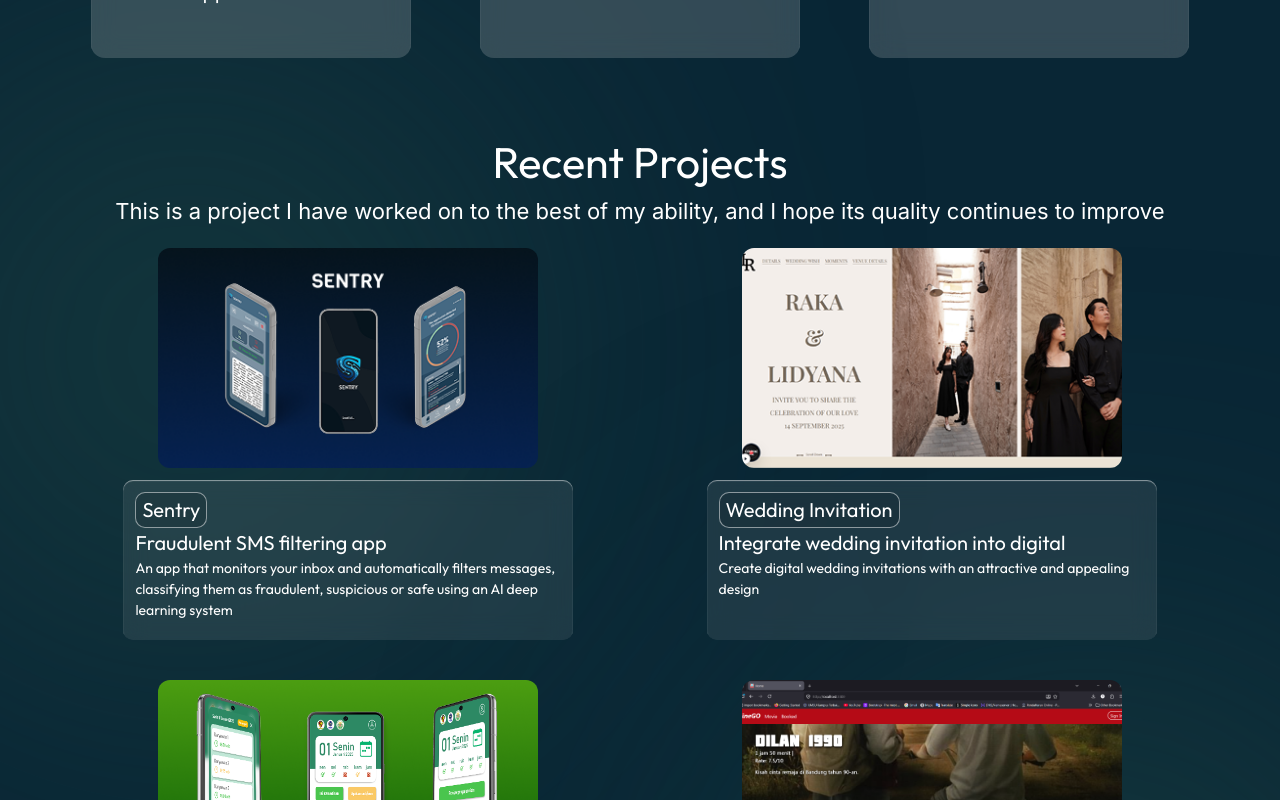
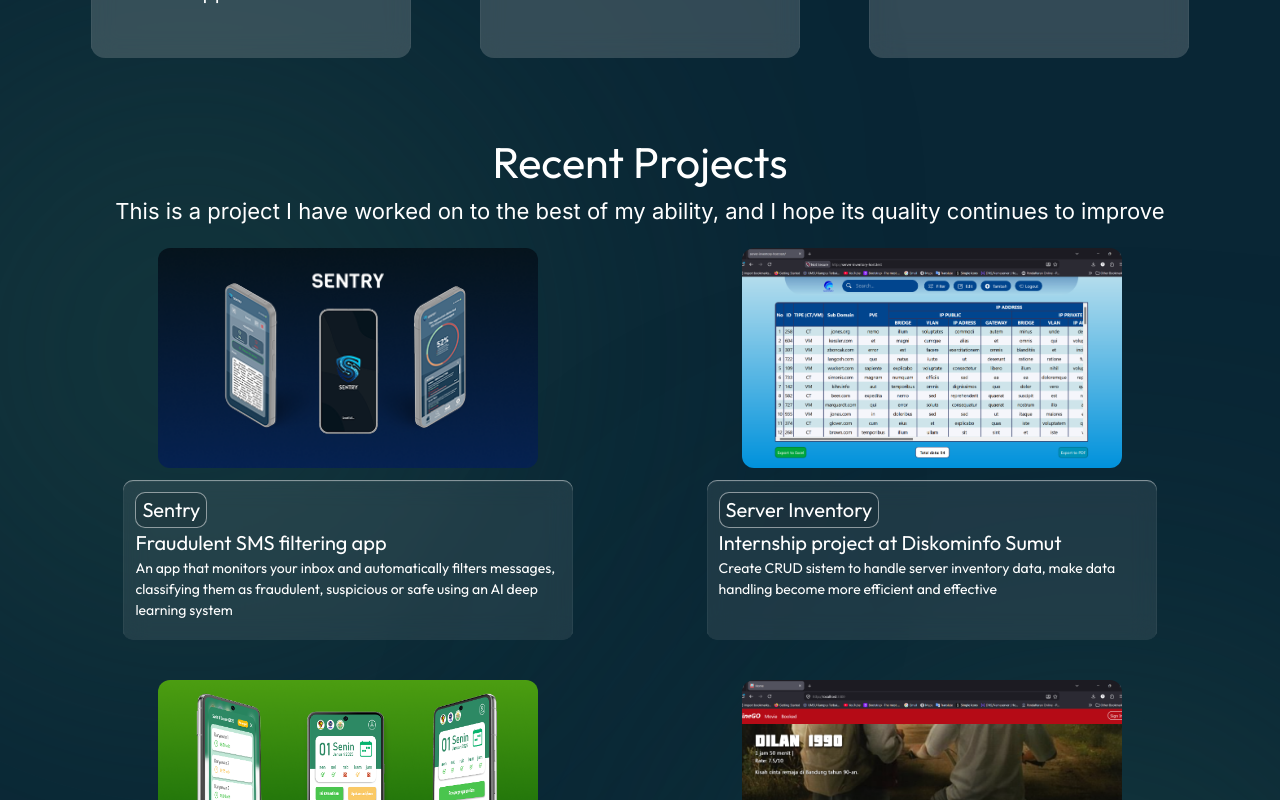
Before and after one commit to tfrvld/portfolio, a React (Vite) app: page / in a window 1280 px wide. Shown: the part 2400-3200 px from the top of the page. Built offline with nearby package versions, Linux system fonts and the light colour scheme.

Commit message:
mengganti project wedding ke server inventory

```diff
--- a/src/sections/projects.tsx
+++ b/src/sections/projects.tsx
@@ -50,14 +50,14 @@ function Projects() {
           </div>
           <div className="w-[340px] h-[120px] sm:w-[400px] sm:h-[160px] md:w-[410px] md:h-[160px] lg:w-[450px] lg:h-[160px] bg-whitebg/10 rounded-[10px] backdrop-blur-md inset-shadow-white/50 inset-shadow-xs">
             <div className="w-fit bg-black/10 rounded-[10px] border-white/50 border mt-3 ml-3 px-[6px] py-[2px] text-white text-center text-[14px] sm:text-[16px] md:text-[18px] lg:text-[20px]">
-              Wedding Invitation
+              Server Inventory
             </div>
             <p className="text-white px-3 text-[16px] sm:text-[18px] md:text-[20px]">
-              Integrate wedding invitation into digital
+              Internship project at Diskominfo Sumut
             </p>
             <p className="text-white px-3 text-[10px] sm:text-[14px]">
-              Create digital wedding invitations with an attractive and
-              appealing design
+              Create CRUD sistem to handle server inventory data, make data
+              handling become more efficient and effective
             </p>
           </div>
         </div>
--- a/src/sections/services.tsx
+++ b/src/sections/services.tsx
@@ -23,7 +23,7 @@ function Services() {
             </div>
             <Web className="w-[150px] h-[150px] sm:w-[200px] sm:h-[200px] md:w-[150px] md:h-[150px] lg:mt-10" />
           </div>
-          <div className="flex justify-center overflow-scroll h-[150px] sm:h-[200px] md:h-[150px]">
+          <div className="flex justify-center h-[150px] sm:h-[200px] md:h-[150px]">
             <p className="text-white text-center text-[14px] md:text-[14px] lg:text-[20px] font-inter w-3/4 mt-8">
               Develop high-performance, scalable web applications.
             </p>
@@ -38,7 +38,7 @@ function Services() {
             </div>
             <Uiux className="w-[150px] h-[150px] sm:w-[200px] sm:h-[200px] md:w-[150px] md:h-[150px] lg:mt-10" />
           </div>
-          <div className="flex justify-center overflow-scroll h-[150px] sm:h-[200px] md:h-[150px]">
+          <div className="flex justify-center h-[150px] sm:h-[200px] md:h-[150px]">
             <p className="text-white text-center text-[14px] md:text-[14px] lg:text-[20px] font-inter w-3/4 mt-8">
               Design user-centered interfaces for engaging digital interactions.
             </p>
@@ -53,7 +53,7 @@ function Services() {
             </div>
             <Mobile className="w-[150px] h-[150px] sm:w-[200px] sm:h-[200px] md:w-[150px] md:h-[150px] lg:mt-10" />
           </div>
-          <div className="flex justify-center overflow-scroll h-[150px] sm:h-[200px] md:h-[150px]">
+          <div className="flex justify-center h-[150px] sm:h-[200px] md:h-[150px]">
             <p className="text-white text-center text-[14px] md:text-[14px] lg:text-[20px] font-inter w-3/4 mt-8">
               Develop smooth, high-performing mobile applications.
             </p>
```
Also changed, not shown: src/assets/project2.png.
